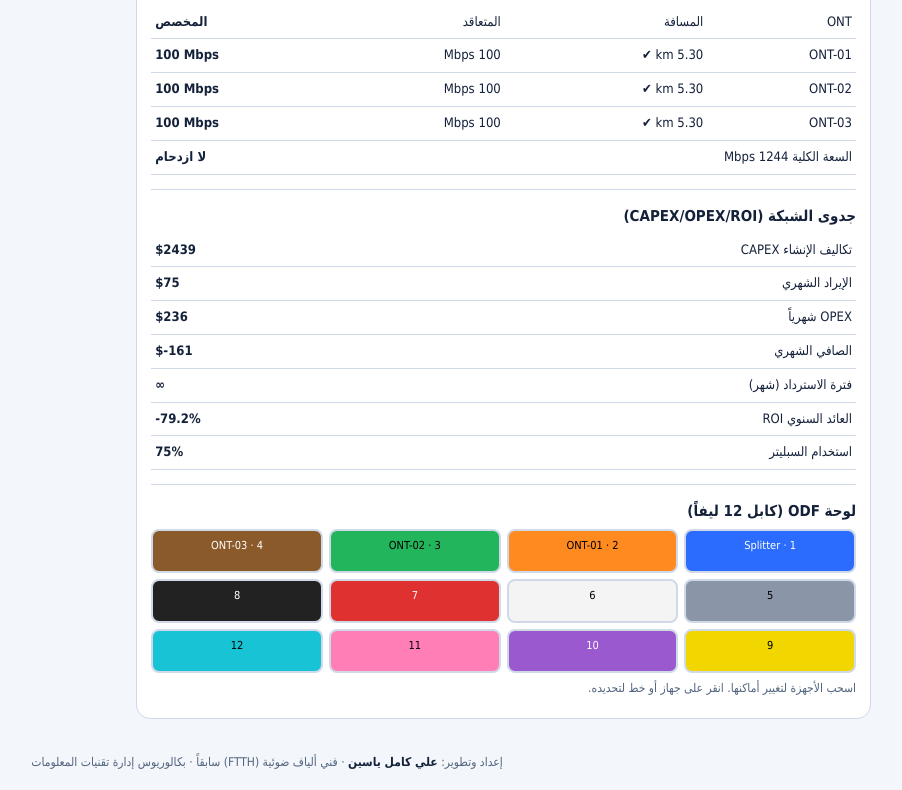
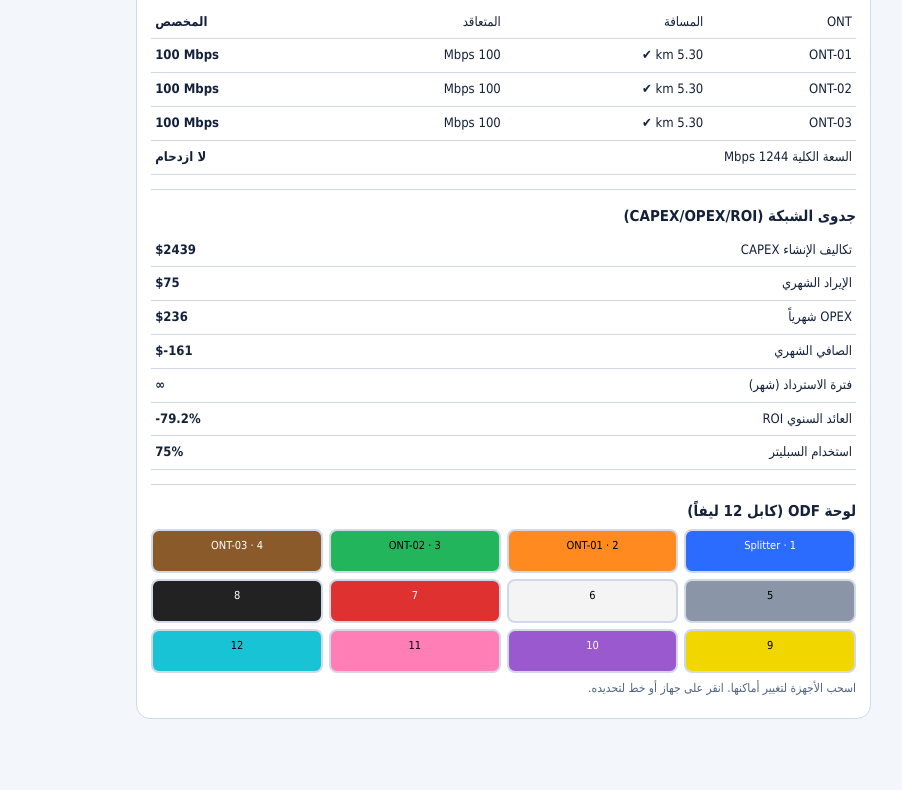
Before and after one commit to lo-oxll/Network, a plain HTML site: page index.html in a window 1280 px wide. Shown: the part 2387-3177 px from the top of the page, without its empty margins (373-1275 px from the left). After the commit the page ends 3122 px from the top, so only its background shows below. Drawn offline with Linux system fonts and the light colour scheme.

Commit message:
Update index.html

```diff
--- a/index.html
+++ b/index.html
@@ -69,7 +69,6 @@
 </aside>
 </div>
 </main>
-<footer>إعداد وتطوير: <b>علي كامل ياسين</b> · فني ألياف ضوئية (FTTH) سابقاً · بكالوريوس إدارة تقنيات المعلومات</footer>
 <script src="app.js"></script>
 </body>
 </html>
```
